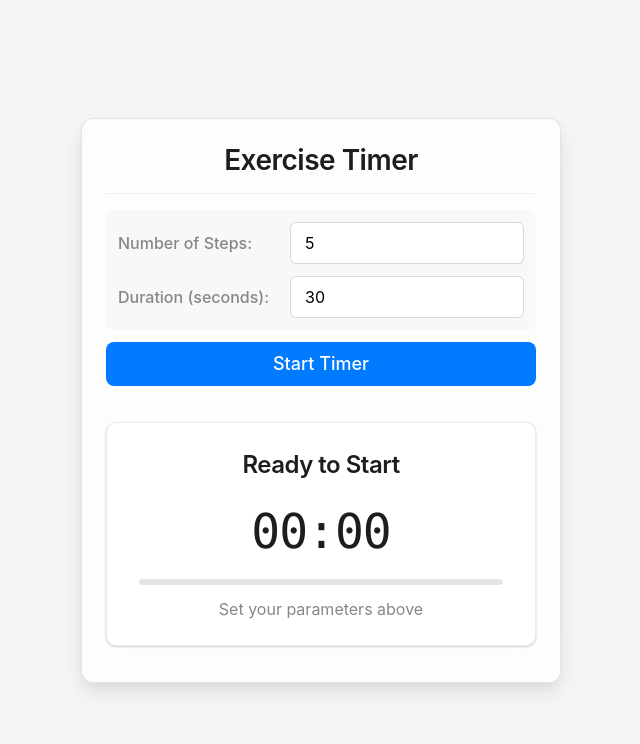
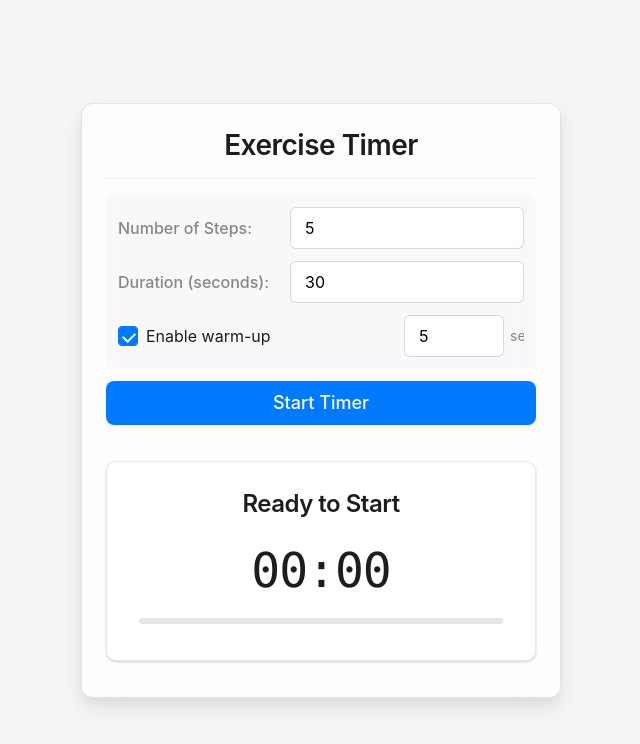
Before and after one commit to vmyazin/excercise-timer, a website: page src/index.html in a window 1280 px wide. Shown: the whole page, without its empty margins (319-959 px from the left). Drawn offline with Linux system fonts and the light colour scheme.

Commit message:
Add warm-up feature with duration input and checkbox in the timer UI
- Introduced a checkbox to enable warm-up before the main timer starts.
- Added an input field for specifying warm-up duration.
- Updated JavaScript to handle warm-up logic based on user input.
- Enhanced CSS for checkbox styling and warm-up duration visibility.

```diff
--- a/src/index.html
+++ b/src/index.html
@@ -27,6 +27,17 @@
                         <label for="duration">Duration (seconds):</label>
                         <input type="number" id="duration" value="30" min="5" max="300" class="input-field">
                     </div>
+
+                    <div class="input-group checkbox-group">
+                        <label for="enableWarmup" class="checkbox-label">
+                            <input type="checkbox" id="enableWarmup" checked class="checkbox-input">
+                            <span class="checkbox-text">Enable warm-up</span>
+                        </label>
+                        <div class="warmup-duration-wrapper">
+                            <input type="number" id="warmupDuration" value="5" min="3" max="30" class="input-field warmup-duration">
+                            <span class="duration-label">sec</span>
+                        </div>
+                    </div>
                 </div>
 
                 <button class="button start-btn" onclick="startTimer()">
@@ -44,7 +55,7 @@
                                 <div class="progress-fill" id="progressFill"></div>
                             </div>
                         </div>
-                        <div class="progress-info" id="progressInfo">Set your parameters above</div>
+                        <div class="progress-info" id="progressInfo"></div>
                     </div>
                 </div>
 
--- a/src/main.js
+++ b/src/main.js
@@ -30,6 +30,29 @@ window.addEventListener("DOMContentLoaded", () => {
     let hasPlayedWarning = false;
     const countdownBeeps = new Set();
     let isWarmUp = false;
+    let warmUpEnabled = false;
+    let warmUpDuration = 5;
+
+    // Add event listeners for checkbox and warmup duration
+    window.addEventListener("DOMContentLoaded", () => {
+        const enableWarmupCheckbox = document.getElementById("enableWarmup");
+        const warmupDurationInput = document.getElementById("warmupDuration");
+        const warmupDurationWrapper = document.querySelector(".warmup-duration-wrapper");
+
+        // Initialize warmup duration state
+        if (!enableWarmupCheckbox.checked) {
+            warmupDurationWrapper.classList.add("hidden");
+        }
+
+        // Handle checkbox toggle
+        enableWarmupCheckbox.addEventListener("change", (e) => {
+            if (e.target.checked) {
+                warmupDurationWrapper.classList.remove("hidden");
+            } else {
+                warmupDurationWrapper.classList.add("hidden");
+            }
+        });
+    });
 
     function initAudio() {
         if (!audioContext) {
@@ -83,7 +106,7 @@ window.addEventListener("DOMContentLoaded", () => {
 
         let stepProgress;
         if (isWarmUp) {
-            stepProgress = ((5 - timeRemaining) / 5) * 100;
+            stepProgress = ((warmUpDuration - timeRemaining) / warmUpDuration) * 100;
         } else {
             stepProgress = ((stepDuration - timeRemaining) / stepDuration) * 100;
         }
@@ -103,15 +126,28 @@ window.addEventListener("DOMContentLoaded", () => {
     function startTimer() {
         const stepsInput = document.getElementById("steps");
         const durationInput = document.getElementById("duration");
+        const enableWarmupCheckbox = document.getElementById("enableWarmup");
+        const warmupDurationInput = document.getElementById("warmupDuration");
 
         totalSteps = parseInt(stepsInput.value);
         stepDuration = parseInt(durationInput.value);
+        warmUpEnabled = enableWarmupCheckbox.checked;
+        warmUpDuration = parseInt(warmupDurationInput.value);
+
         currentStep = 0;
-        timeRemaining = 5;
         isRunning = true;
-        isWarmUp = true;
         hasPlayedWarning = false;
         countdownBeeps.clear();
+
+        // Set initial state based on warm-up preference
+        if (warmUpEnabled) {
+            isWarmUp = true;
+            timeRemaining = warmUpDuration;
+        } else {
+            isWarmUp = false;
+            currentStep = 1;
+            timeRemaining = stepDuration;
+        }
 
         document.getElementById("setupSection").classList.add("hidden");
         document.getElementById("stopBtn").classList.remove("hidden");
@@ -201,7 +237,7 @@ window.addEventListener("DOMContentLoaded", () => {
 
         document.getElementById("currentStep").textContent = "Ready to Start";
         document.getElementById("timeDisplay").textContent = "00:00";
-        document.getElementById("progressInfo").textContent = "Set your parameters above";
+        document.getElementById("progressInfo").textContent = "";
         document.getElementById("progressFill").style.width = "0%";
     }
 
--- a/src/styles.css
+++ b/src/styles.css
@@ -188,6 +188,100 @@ input[type="number"]:focus {
     outline: none;
     border-color: var(--accent-blue);
     box-shadow: 0 0 0 3px rgba(0, 122, 255, 0.2);
+}
+
+
+/* Checkbox group styling */
+
+.checkbox-group {
+    display: flex;
+    justify-content: space-between;
+    align-items: center;
+    gap: 12px;
+}
+
+.checkbox-label {
+    display: flex;
+    align-items: center;
+    cursor: pointer;
+    min-width: auto;
+    flex: 1;
+}
+
+.checkbox-input {
+    appearance: none;
+    -webkit-appearance: none;
+    width: 20px;
+    height: 20px;
+    border: 1px solid rgba(0, 0, 0, 0.25);
+    border-radius: 4px;
+    margin-right: 8px;
+    position: relative;
+    cursor: pointer;
+    transition: all var(--transition-fast);
+    background: white;
+    flex-shrink: 0;
+}
+
+.checkbox-input:hover {
+    border-color: rgba(0, 0, 0, 0.4);
+}
+
+.checkbox-input:checked {
+    background: var(--accent-blue);
+    border-color: var(--accent-blue);
+}
+
+.checkbox-input:checked::after {
+    content: '';
+    position: absolute;
+    left: 6px;
+    top: 3px;
+    width: 6px;
+    height: 10px;
+    border: solid white;
+    border-width: 0 2px 2px 0;
+    transform: rotate(45deg);
+}
+
+.checkbox-text {
+    font-size: 16px;
+    color: var(--text-primary);
+    font-weight: 400;
+}
+
+.warmup-duration {
+    max-width: 100px;
+    flex: 0 0 auto;
+}
+
+.warmup-duration:disabled {
+    opacity: 0.5;
+    cursor: not-allowed;
+}
+
+.warmup-duration-wrapper {
+    display: flex;
+    align-items: center;
+    gap: 6px;
+    overflow: hidden;
+    max-width: 120px;
+    transition: all var(--transition-medium);
+    opacity: 1;
+    transform: translateX(0);
+}
+
+.warmup-duration-wrapper.hidden {
+    max-width: 0;
+    opacity: 0;
+    transform: translateX(-10px);
+    pointer-events: none;
+}
+
+.duration-label {
+    font-size: 14px;
+    color: var(--text-secondary);
+    white-space: nowrap;
 }
 
 
@@ -463,6 +557,17 @@ textarea {
         background: linear-gradient(135deg, rgba(48, 209, 88, 0.15) 0%, rgba(48, 209, 88, 0.2) 100%) !important;
         border-color: rgba(48, 209, 88, 0.4) !important;
     }
+    .checkbox-input {
+        background: rgba(255, 255, 255, 0.05);
+        border-color: rgba(255, 255, 255, 0.2);
+    }
+    .checkbox-input:hover {
+        border-color: rgba(255, 255, 255, 0.4);
+    }
+    .checkbox-input:checked {
+        background: var(--accent-blue);
+        border-color: var(--accent-blue);
+    }
 }
 
 
```
